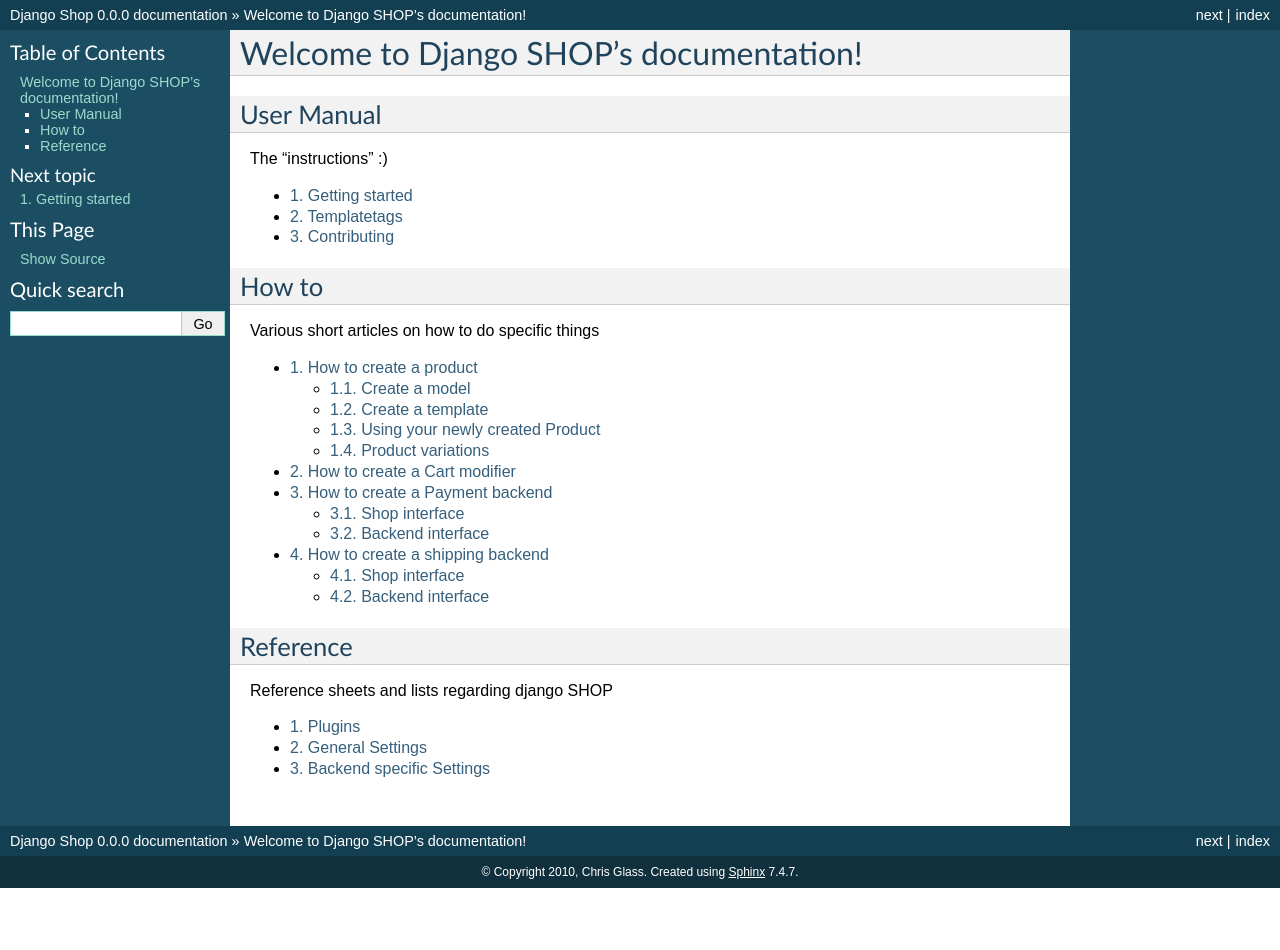
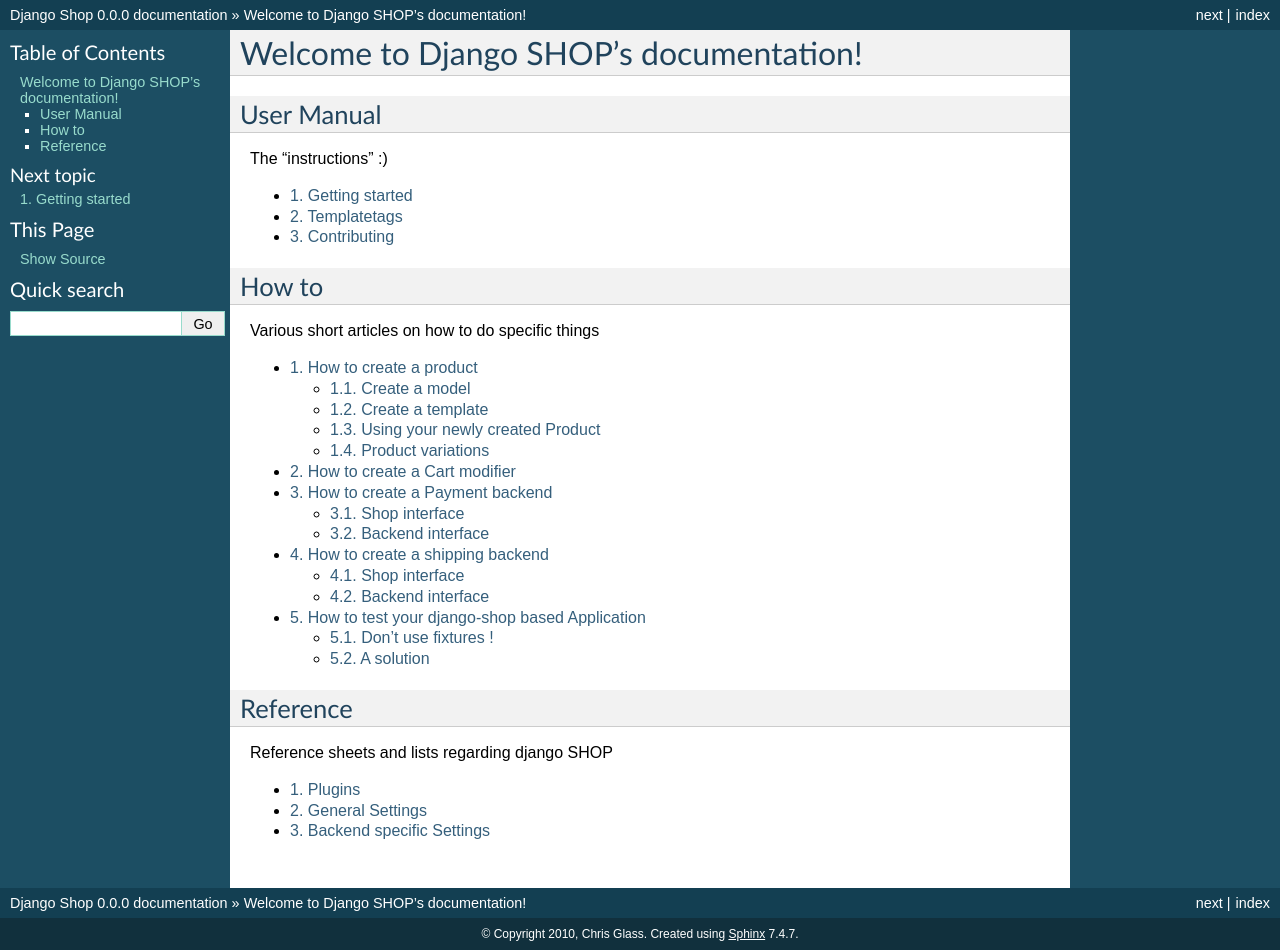
Before and after one commit to awesto/django-shop, a Sphinx documentation site: the page built from docs/index.rst, in a window 1280 px wide. Built offline with Sphinx 7.4.7, drawn with Linux system fonts in a browser that asks for light colours; before the commit the page ends 900 px from its top, so only the background shows below that.

Commit message:
new how-to linked in the toctree

```diff
--- a/docs/index.rst
+++ b/docs/index.rst
@@ -29,6 +29,7 @@ Various short articles on how to do specific things
     howto/how-to-cart-mod
     howto/how-to-payment
     howto/how-to-shipping
+    howto/how-to-test-your-app
 
 
 Reference
```
